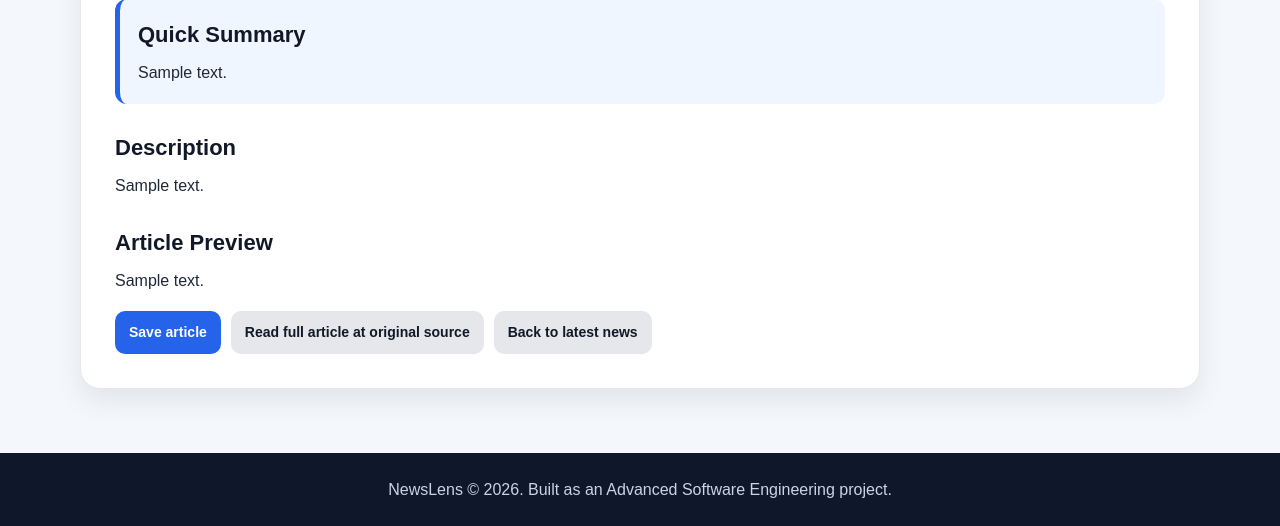
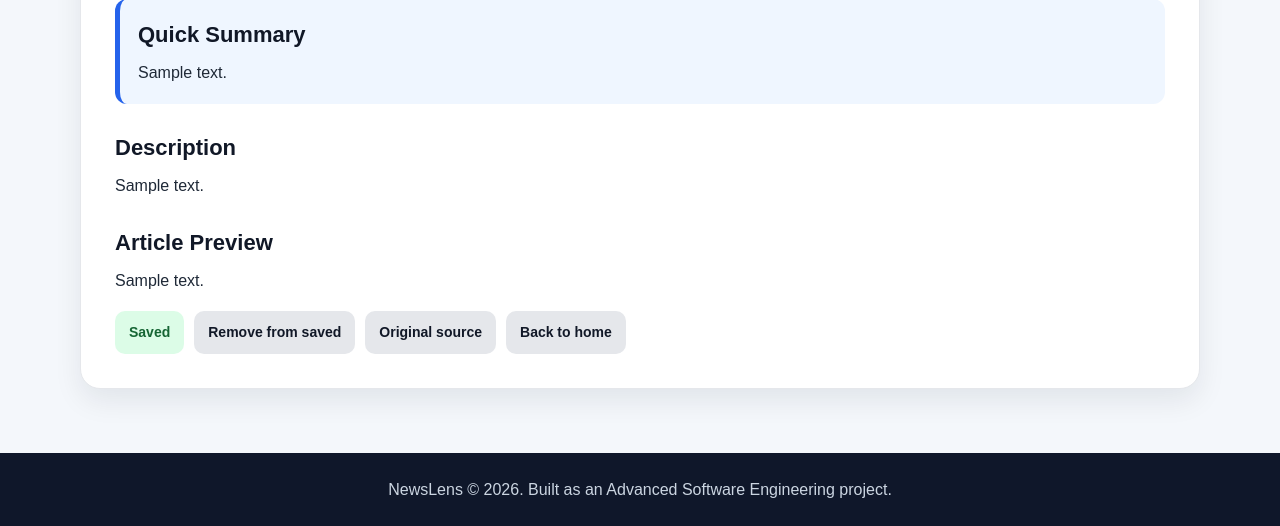
Before and after one commit to HeinHtetAung-123/newslens-smart-news-platform, a Django app: page /article/1/ in a window 1280 px wide. Shown: the part 865-1391 px from the top of the page. Run offline with Django 5.2, Linux system fonts and the light colour scheme; a user stored in the database is signed in; tables that the repository leaves empty hold one stand-in row (values such as "Sample post"); grey boxes marked "Sample" are stand-in pictures.

Commit message:
Improve saved article state on article detail page

```diff
--- a/news/templates/news/article_detail.html
+++ b/news/templates/news/article_detail.html
@@ -49,23 +49,31 @@
             </section>
         {% endif %}
 
-        <div class="detail-actions">
+       <div class="detail-actions">
             {% if user.is_authenticated %}
-                <a href="{% url 'news:save_article' article.id %}" class="btn btn-primary">
-                    Save article
-                </a>
+                {% if is_saved %}
+                    <span class="saved-status">Saved</span>
+
+                    <a href="{% url 'news:remove_saved_article' article.id %}" class="btn btn-secondary">
+                        Remove from saved
+                    </a>
+                {% else %}
+                    <a href="{% url 'news:save_article' article.id %}" class="btn btn-primary">
+                        Save article
+                    </a>
+                {% endif %}
             {% else %}
                 <a href="{% url 'login' %}" class="btn btn-primary">
-                    Login to save article
+                    Login to save
                 </a>
             {% endif %}
 
             <a href="{{ article.original_url }}" target="_blank" class="btn btn-secondary">
-                Read full article at original source
+                Original source
             </a>
 
             <a href="{% url 'news:home' %}" class="btn btn-secondary">
-                Back to latest news
+                Back to home
             </a>
         </div>
     </article>
--- a/news/views.py
+++ b/news/views.py
@@ -47,14 +47,26 @@ def article_detail(request, article_id):
         Article.objects.select_related("source", "category"),
         id=article_id
     )
+
+    is_saved = False
+
+    if request.user.is_authenticated:
+        is_saved = SavedArticle.objects.filter(
+            user=request.user,
+            article=article
+        ).exists()
+
     categories = Category.objects.all()
 
-    context = {
-        "article": article,
-        "categories": categories,
-    }
-
-    return render(request, "news/article_detail.html", context)
+    return render(
+        request,
+        "news/article_detail.html",
+        {
+            "article": article,
+            "categories": categories,
+            "is_saved": is_saved,
+        }
+    )
 
 def search_articles(request):
     query = request.GET.get("q", "").strip()
--- a/static/news/css/style.css
+++ b/static/news/css/style.css
@@ -637,3 +637,13 @@ a {
         max-height: none;
     }
 }
+
+.saved-status {
+    display: inline-block;
+    padding: 10px 14px;
+    border-radius: 10px;
+    background: #dcfce7;
+    color: #166534;
+    font-weight: 800;
+    font-size: 14px;
+}
```
